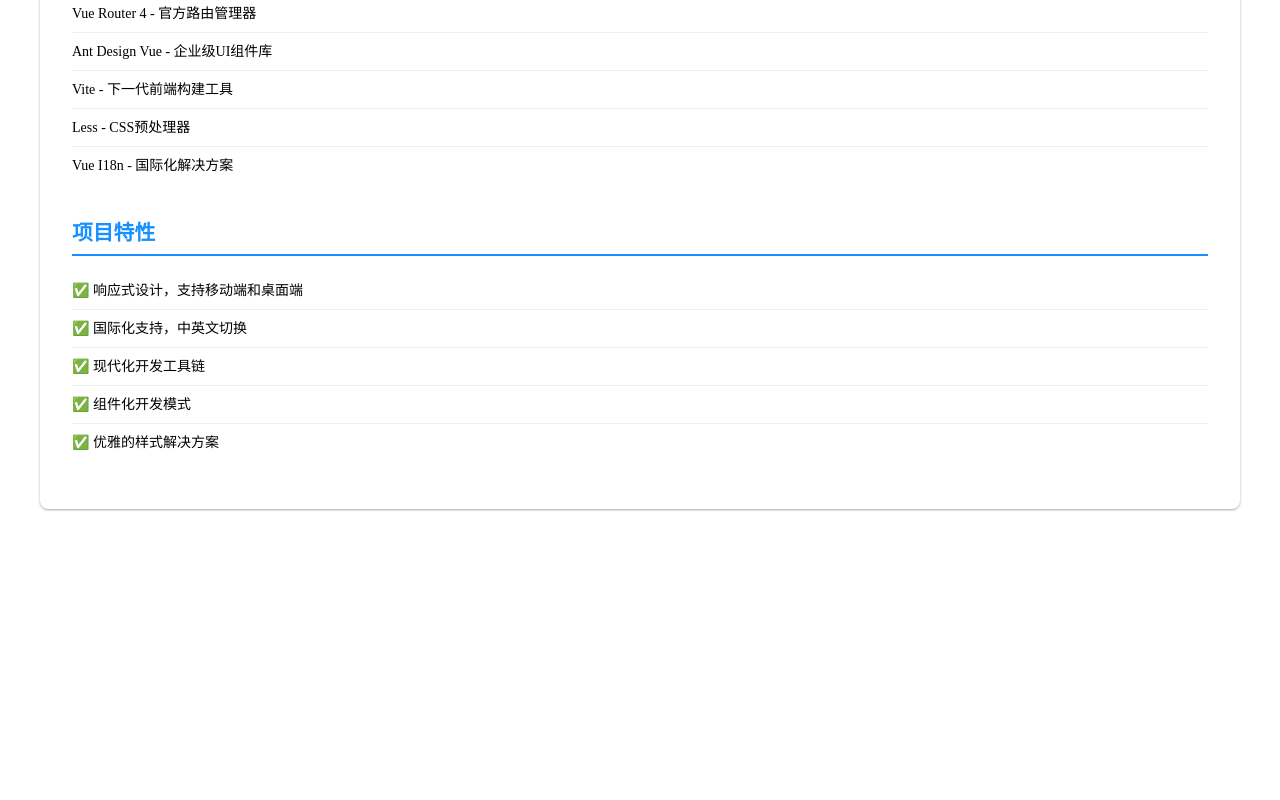
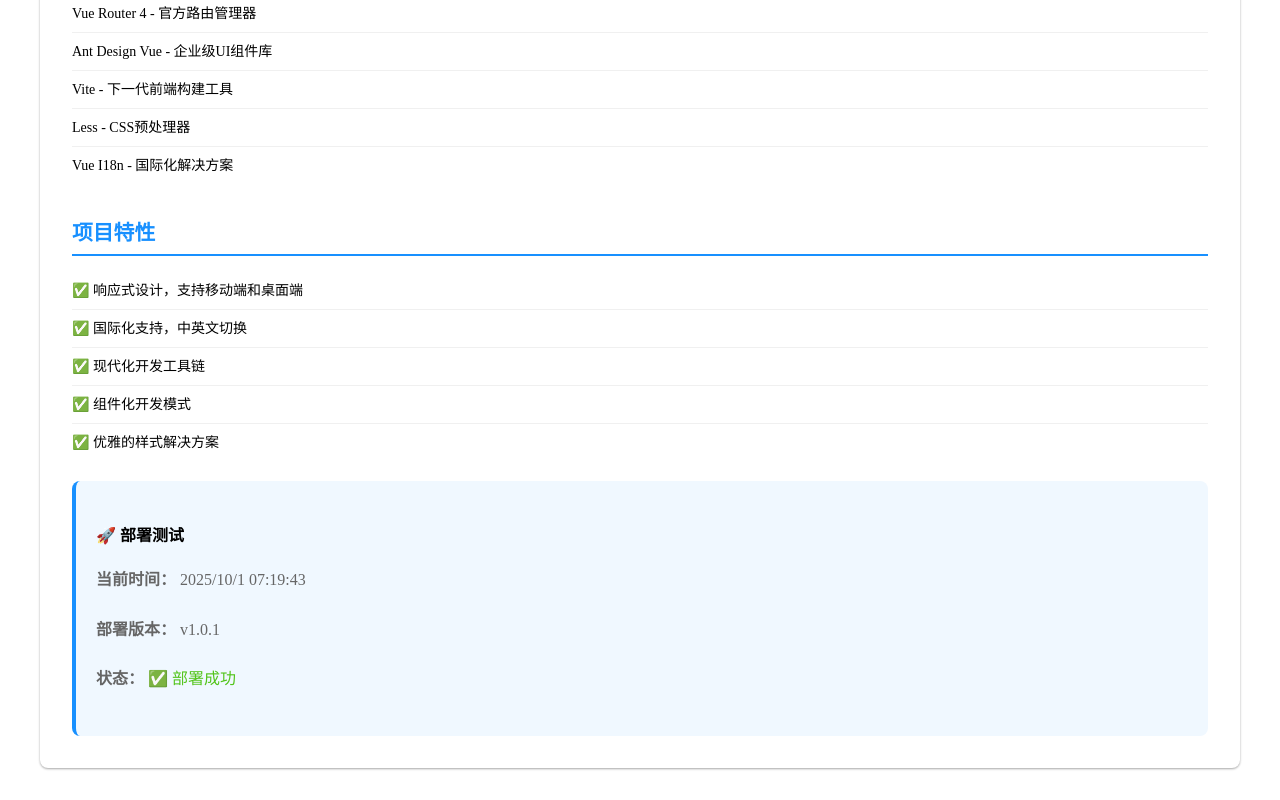
Before and after one commit to chenjian1124/website, a Vue app: page /#/about in a window 1280 px wide. Shown: the part 441-1241 px from the top of the page. Before the commit the page ends 982 px from the top, so only its background shows below. Built offline with nearby package versions, Linux system fonts and the light colour scheme.

Commit message:
Add deployment test section to About page
- Add current time display to verify page updates
- Add deployment version and status indicators
- This will help verify if GitHub Pages is updating correctly

```diff
--- a/src/views/About.vue
+++ b/src/views/About.vue
@@ -21,14 +21,29 @@
         <li>✅ 组件化开发模式</li>
         <li>✅ 优雅的样式解决方案</li>
       </ul>
+
+      <div style="background: #f0f8ff; padding: 20px; border-radius: 8px; margin-top: 20px; border-left: 4px solid #1890ff;">
+        <h4>🚀 部署测试</h4>
+        <p><strong>当前时间：</strong> {{ currentTime }}</p>
+        <p><strong>部署版本：</strong> v1.0.1</p>
+        <p><strong>状态：</strong> <span style="color: #52c41a;">✅ 部署成功</span></p>
+      </div>
     </div>
   </div>
 </template>
 
 <script setup>
 import { useI18n } from 'vue-i18n'
+import { ref, onMounted } from 'vue'
 
 const { t } = useI18n()
+
+// 添加当前时间显示
+const currentTime = ref('')
+
+onMounted(() => {
+  currentTime.value = new Date().toLocaleString('zh-CN')
+})
 </script>
 
 <style lang="less" scoped>
```
